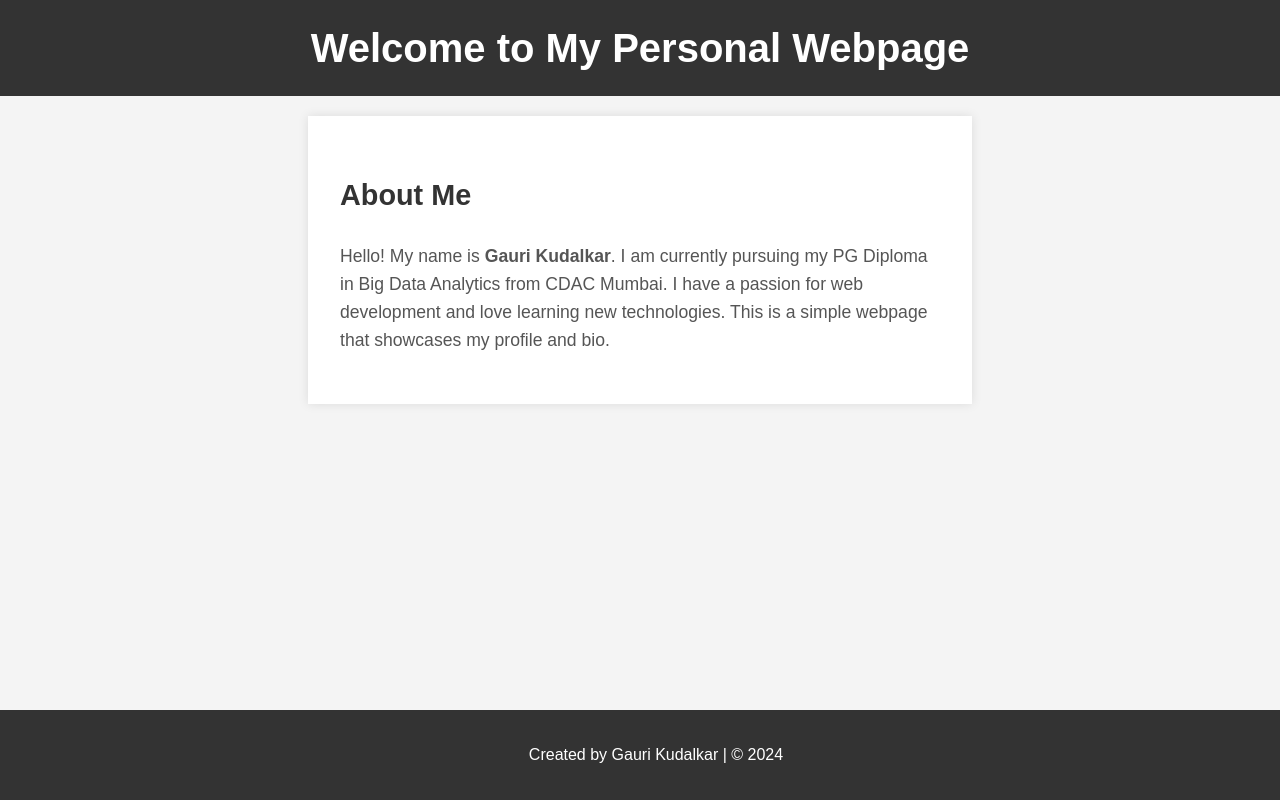
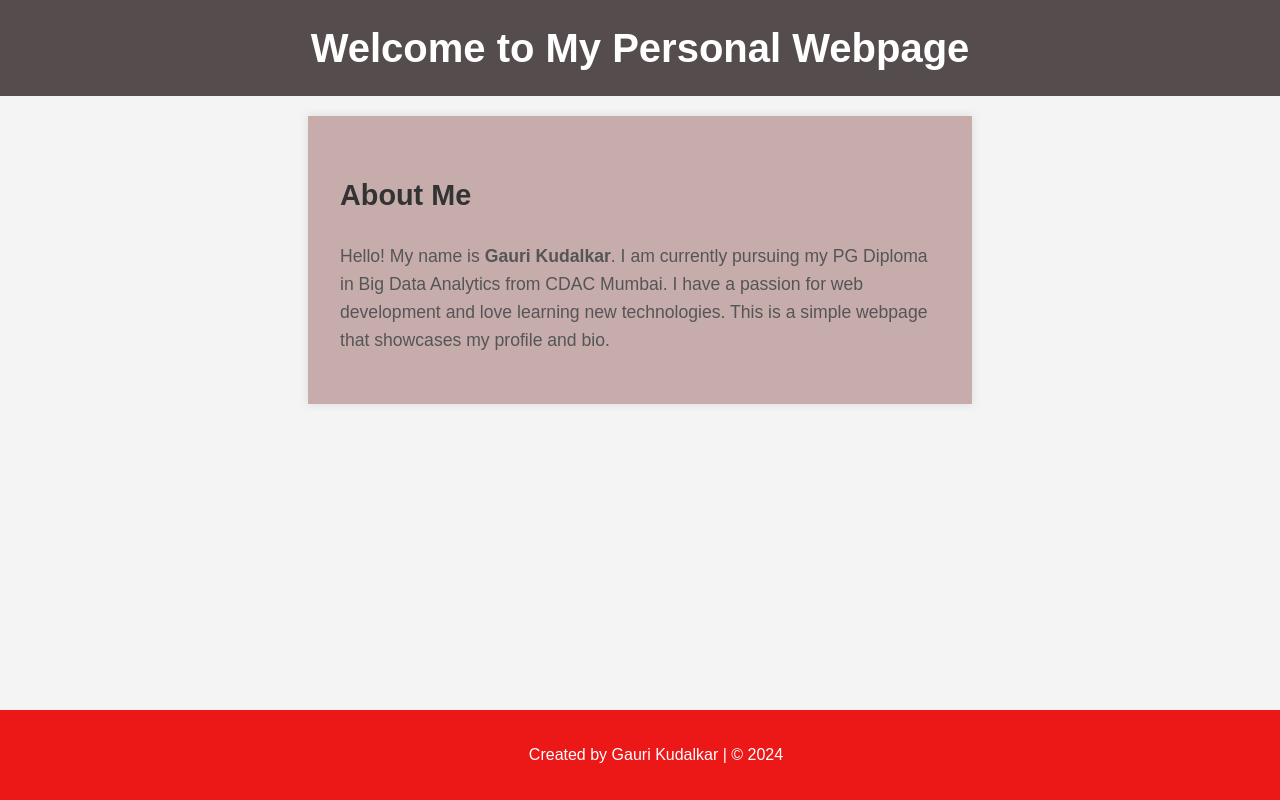
Before and after one commit to gaurikudalkar29/pipeline, a plain HTML site: page index.html in a window 1280 px wide. Drawn offline with Linux system fonts and the light colour scheme.

Commit message:
color chnge

```diff
--- a/index.html
+++ b/index.html
@@ -15,7 +15,7 @@
         }
 
         header {
-            background-color: #333;
+            background-color: #554d4d;
             color: #fff;
             padding: 1rem;
             text-align: center;
@@ -28,7 +28,7 @@
 
         .bio {
             padding: 2rem;
-            background-color: #fff;
+            background-color: #c7acac;
             margin: 20px auto;
             max-width: 600px;
             box-shadow: 0 0 10px rgba(0, 0, 0, 0.1);
@@ -45,7 +45,7 @@
         }
 
         footer {
-            background-color: #333;
+            background-color: #ec1818;
             color: #fff;
             text-align: center;
             padding: 1rem;
```
